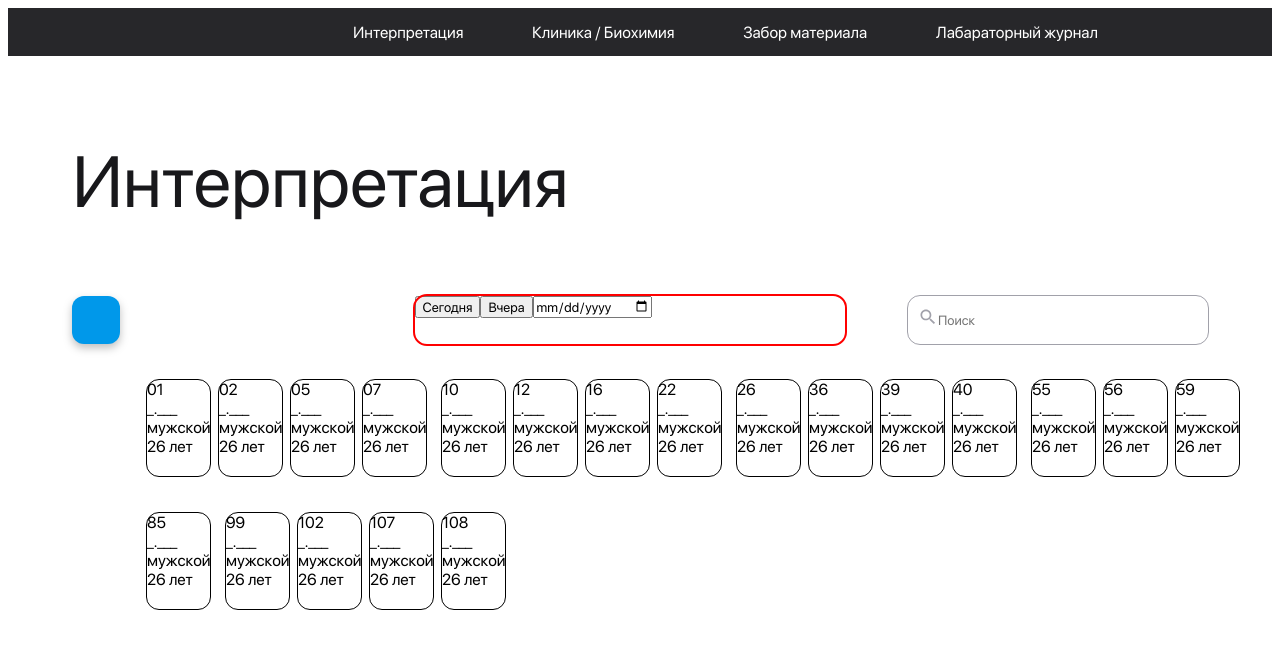
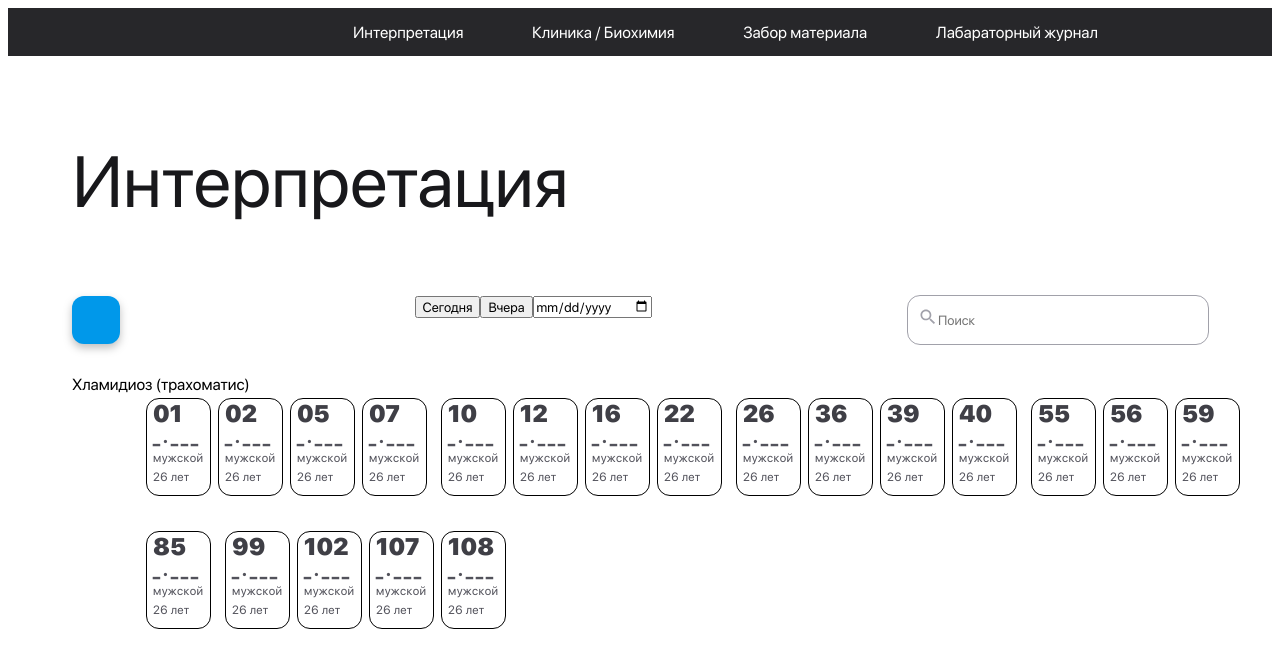
Before and after one commit to AyaBai/the-lab, a Vue app: page / in a window 1280 px wide. Shown: the top 668 px of the page. Built offline with nearby package versions, Linux system fonts and the light colour scheme.

Commit message:
crud finished

```diff
--- a/src/App.vue
+++ b/src/App.vue
@@ -30,132 +30,136 @@
 			</div>
 
 		</div>
+
+		<div>Хламидиоз  (трахоматис)</div>
 		<div class="results">
+
+
 			<div>
-				<span>01</span><br>
-				<span>_.___</span><br>
-				<span>мужской</span><br>
-				<span>26 лет</span>
+				<span class="number">01</span><br>
+				<span class="person_data_result">_.___</span><br>
+				<span class="person_data">мужской</span><br>
+				<span class="person_data">26 лет</span>
 			</div>
 
 			<div>
-			<span>02</span><br>
-				<span>_.___</span><br>
-				<span>мужской</span><br>
-				<span>26 лет</span>
+			<span class="number">02</span><br>
+				<span class="person_data_result">_.___</span><br>
+				<span class="person_data">мужской</span><br>
+				<span class="person_data">26 лет</span>
 			</div>
 
 			<div>
-			<span>05</span><br>
-				<span>_.___</span><br>
-				<span>мужской</span><br>
-				<span>26 лет</span>
+			<span class="number">05</span><br>
+				<span class="person_data_result">_.___</span><br>
+				<span class="person_data">мужской</span><br>
+				<span class="person_data">26 лет</span>
 			</div>
 
 			<div>
-			<span>07</span><br>
-				<span>_.___</span><br>
-				<span>мужской</span><br>
-				<span>26 лет</span>
+			<span class="number">07</span><br>
+				<span class="person_data_result">_.___</span><br>
+				<span class="person_data">мужской</span><br>
+				<span class="person_data">26 лет</span>
 			</div>
 
 			<div>
-			<span>10</span><br>
-				<span>_.___</span><br>
-				<span>мужской</span><br>
-				<span>26 лет</span>
+			<span class="number">10</span><br>
+				<span class="person_data_result">_.___</span><br>
+				<span class="person_data">мужской</span><br>
+				<span class="person_data">26 лет</span>
 			</div>
 
 			<div>
-			<span>12</span><br>
-				<span>_.___</span><br>
-				<span>мужской</span><br>
-				<span>26 лет</span>
+			<span class="number">12</span><br>
+				<span class="person_data_result">_.___</span><br>
+				<span class="person_data">мужской</span><br>
+				<span class="person_data">26 лет</span>
 			</div>
 
 			<div>
-			<span>16</span><br>
-				<span>_.___</span><br>
-				<span>мужской</span><br>
-				<span>26 лет</span>
+			<span class="number">16</span><br>
+				<span class="person_data_result">_.___</span><br>
+				<span class="person_data">мужской</span><br>
+				<span class="person_data">26 лет</span>
 			</div>
 			<div>
-			<span>22</span><br>
-				<span>_.___</span><br>
-				<span>мужской</span><br>
-				<span>26 лет</span>
+			<span class="number">22</span><br>
+				<span class="person_data_result">_.___</span><br>
+				<span class="person_data">мужской</span><br>
+				<span class="person_data">26 лет</span>
 			</div>
 			<div>
-			<span>26</span><br>
-				<span>_.___</span><br>
-				<span>мужской</span><br>
-				<span>26 лет</span>
+			<span class="number">26</span><br>
+				<span class="person_data_result">_.___</span><br>
+				<span class="person_data">мужской</span><br>
+				<span class="person_data">26 лет</span>
 			</div>
 			<div>
-			<span>36</span><br>
-				<span>_.___</span><br>
-				<span>мужской</span><br>
-				<span>26 лет</span>
+			<span class="number">36</span><br>
+				<span class="person_data_result">_.___</span><br>
+				<span class="person_data">мужской</span><br>
+				<span class="person_data">26 лет</span>
 			</div>
 			<div>
-			<span>39</span><br>
-				<span>_.___</span><br>
-				<span>мужской</span><br>
-				<span>26 лет</span>
+			<span class="number">39</span><br>
+				<span class="person_data_result">_.___</span><br>
+				<span class="person_data">мужской</span><br>
+				<span class="person_data">26 лет</span>
 			</div>
 			<div>
-			<span>40</span><br>
-				<span>_.___</span><br>
-				<span>мужской</span><br>
-				<span>26 лет</span>
+			<span class="number">40</span><br>
+				<span class="person_data_result">_.___</span><br>
+				<span class="person_data">мужской</span><br>
+				<span class="person_data">26 лет</span>
 			</div>
 			<div>
-			<span>55</span><br>
-				<span>_.___</span><br>
-				<span>мужской</span><br>
-				<span>26 лет</span>
+			<span class="number">55</span><br>
+				<span class="person_data_result">_.___</span><br>
+				<span class="person_data">мужской</span><br>
+				<span class="person_data">26 лет</span>
 			</div>
 			<div>
-			<span>56</span><br>
-				<span>_.___</span><br>
-				<span>мужской</span><br>
-				<span>26 лет</span>
+			<span class="number">56</span><br>
+				<span class="person_data_result">_.___</span><br>
+				<span class="person_data">мужской</span><br>
+				<span class="person_data">26 лет</span>
 			</div>
 			<div>
-			<span>59</span><br>
-				<span>_.___</span><br>
-				<span>мужской</span><br>
-				<span>26 лет</span>
+			<span class="number">59</span><br>
+				<span class="person_data_result">_.___</span><br>
+				<span class="person_data">мужской</span><br>
+				<span class="person_data">26 лет</span>
 			</div>
 			<div>
-			<span>85</span><br>
-				<span>_.___</span><br>
-				<span>мужской</span><br>
-				<span>26 лет</span>
+			<span class="number">85</span><br>
+				<span class="person_data_result">_.___</span><br>
+				<span class="person_data">мужской</span><br>
+				<span class="person_data">26 лет</span>
 			</div>
 			<div>
-			<span>99</span><br>
-				<span>_.___</span><br>
-				<span>мужской</span><br>
-				<span>26 лет</span>
+			<span class="number">99</span><br>
+				<span class="person_data_result">_.___</span><br>
+				<span class="person_data">мужской</span><br>
+				<span class="person_data">26 лет</span>
 			</div>
 			<div>
-			<span>102</span><br>
-				<span>_.___</span><br>
-				<span>мужской</span><br>
-				<span>26 лет</span>
+			<span class="number">102</span><br>
+				<span class="person_data_result">_.___</span><br>
+				<span class="person_data">мужской</span><br>
+				<span class="person_data">26 лет</span>
 			</div>
 			<div>
-			<span>107</span><br>
-				<span>_.___</span><br>
-				<span>мужской</span><br>
-				<span>26 лет</span>
+			<span class="number">107</span><br>
+				<span class="person_data_result">_.___</span><br>
+				<span class="person_data">мужской</span><br>
+				<span class="person_data">26 лет</span>
 			</div>
 			<div>
-			<span>108</span><br>
-				<span>_.___</span><br>
-				<span>мужской</span><br>
-				<span>26 лет</span>
+			<span class="number">108</span><br>
+				<span class="person_data_result">_.___</span><br>
+				<span class="person_data">мужской</span><br>
+				<span class="person_data">26 лет</span>
 			</div>
 		</div>
 
@@ -176,14 +180,23 @@
 				url("fonts/SFProDisplay-Regular.woff2") format("woff2"),
 				url("fonts/SFProDisplay-Regular.woff") format("woff");
 	}
-		/*@font-face {
+		@font-face {
 		font-family:'SF Pro Display';
 		font-style: normal;
-		font-weight: 500;
+		font-weight: 700;
 		src: local("SFProDisplay-Black"),
 				url("fonts/SFProDisplay-Black.woff2") format("woff2"),
 				url("fonts/SFProDisplay-Black.woff") format("woff");
-	}*/
+	}
+
+	@font-face {
+		font-family:'SF Pro Display';
+		font-style: normal;
+		font-weight: 300;
+		src: local("SFProDisplay-Light"),
+				url("fonts/SFProDisplay-Light.woff2") format("woff2"),
+				url("fonts/SFProDisplay-Light.woff") format("woff");
+	}
 
 
 	* {
@@ -207,6 +220,28 @@
 		background-image: url(img/Group 5110.svg);
 		background-repeat: no-repeat;
 		margin: 10px 0 7px 57px;
+	}
+	.number {
+		font-weight: 700;
+		font-size: 24px;
+		color: #3F3F46;
+		letter-spacing: 0.1px;
+		padding-left: 6px;
+		padding-top: 6px;
+	}
+
+	.person_data{
+		font-size: 12px;
+		letter-spacing: 0.4px;
+		color: #52525B;
+		padding-left: 6px;
+
+	}
+	.person_data_result {
+		font-weight: 600;
+		letter-spacing: 3.1px;
+		color: #52525B;
+		padding-left: 6px;
 	}
 
 
@@ -247,7 +282,7 @@
 	}
 
 	.data {
-		outline: 2px solid red;
+/*		outline: 2px solid red;*/
 		width: 430px;
 		height: 48px;
 		align-items: left;
```
